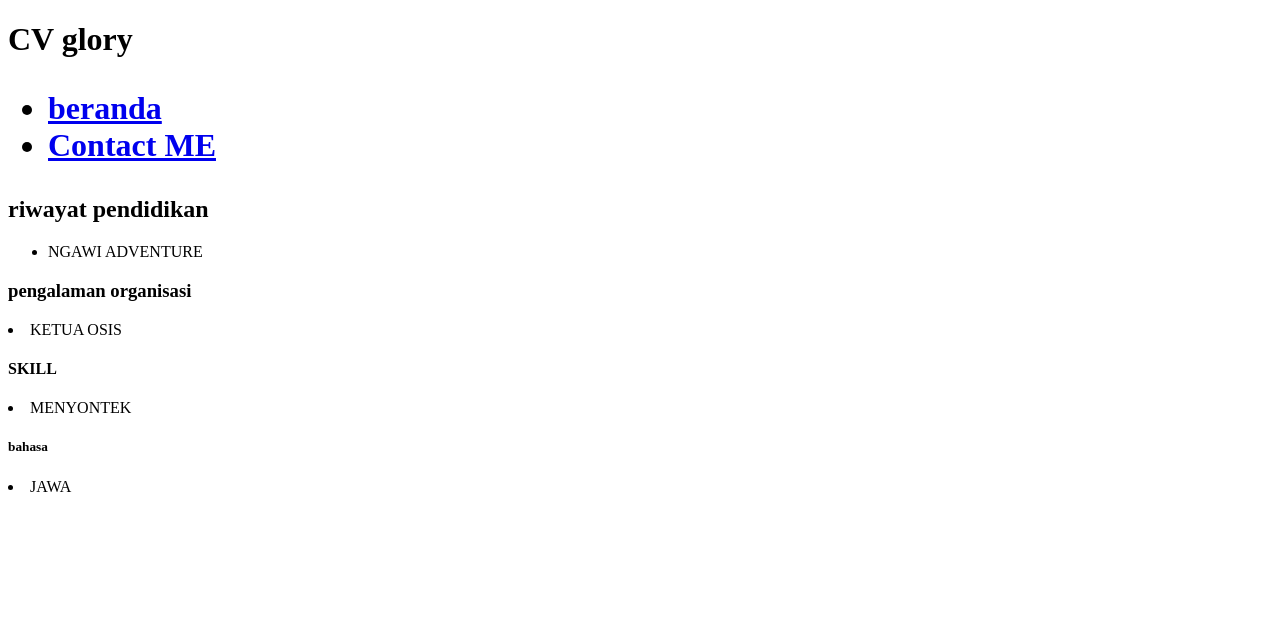
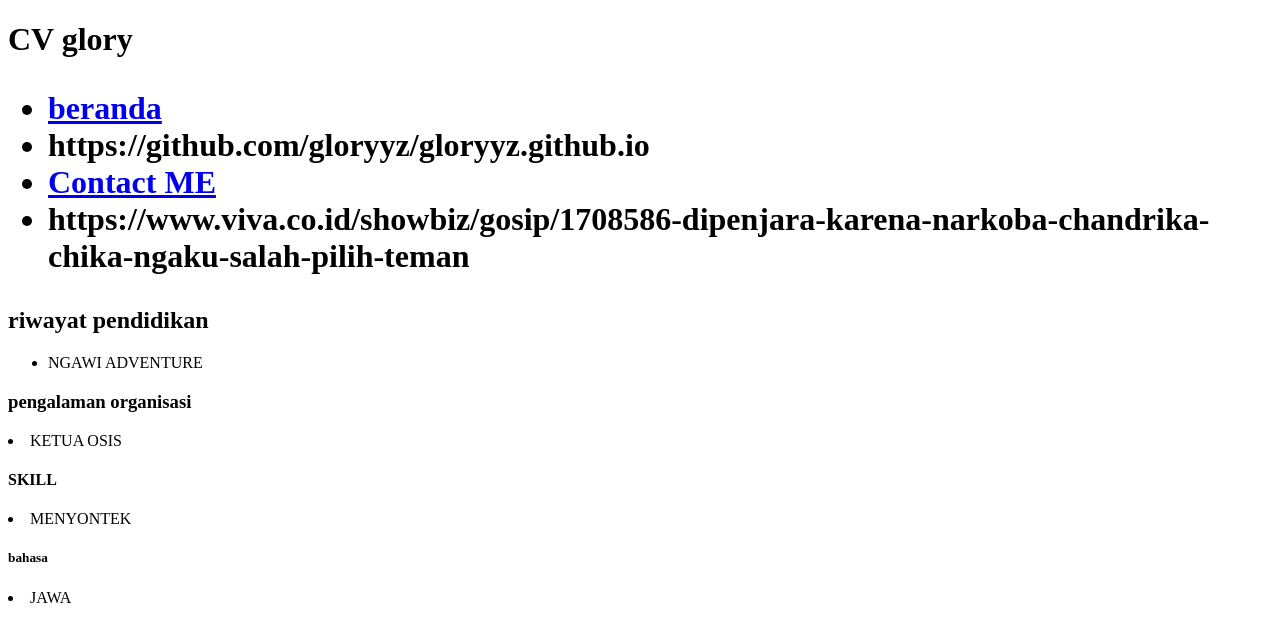
Before and after one commit to gloryyz/gloryyz.github.io, a plain HTML site: page index.html in a window 1280 px wide. Drawn offline with Linux system fonts and the light colour scheme.

Commit message:
Add files via upload

```diff
--- a/index.html
+++ b/index.html
@@ -11,8 +11,15 @@
             <nav>
             <ul>
                 <li><a href ="#">beranda</a></li>
+                <li>
+                    <a href ="#"></a>https://github.com/gloryyz/gloryyz.github.io</a>
+                </li>
 
                 <li><a href ="#">Contact ME</a></li>
+                <li>
+                    <a href ="#"></a>https://www.viva.co.id/showbiz/gosip/1708586-dipenjara-karena-narkoba-chandrika-chika-ngaku-salah-pilih-teman</a>
+                </li>
+
 
             </ul>
         </nav>
```
